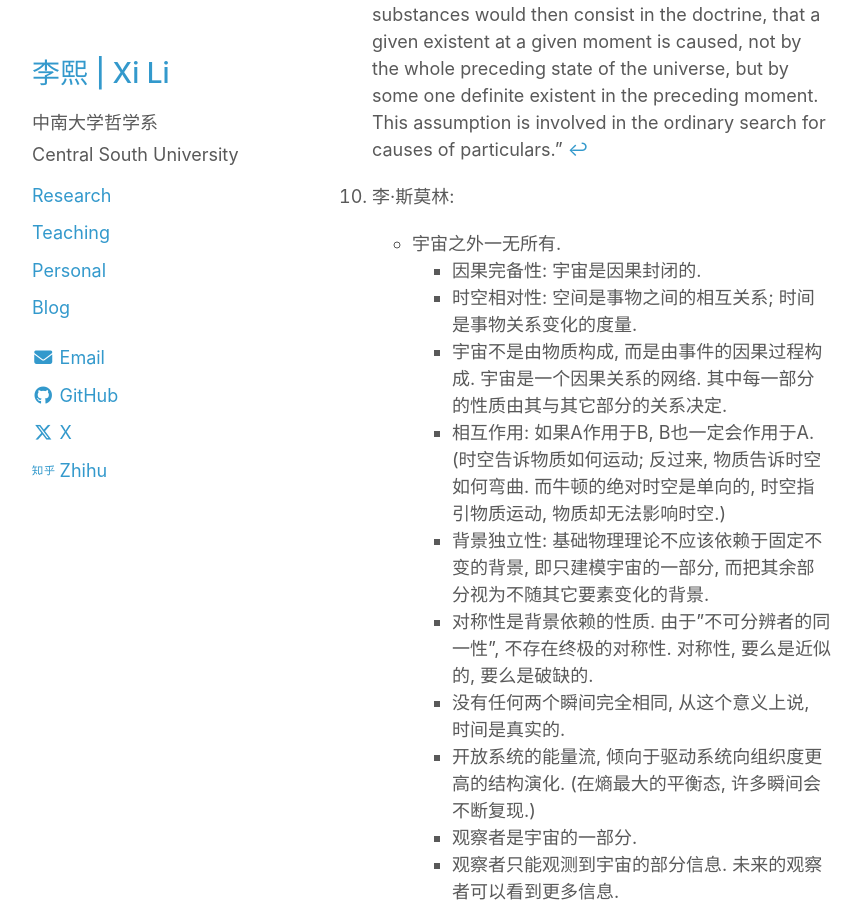
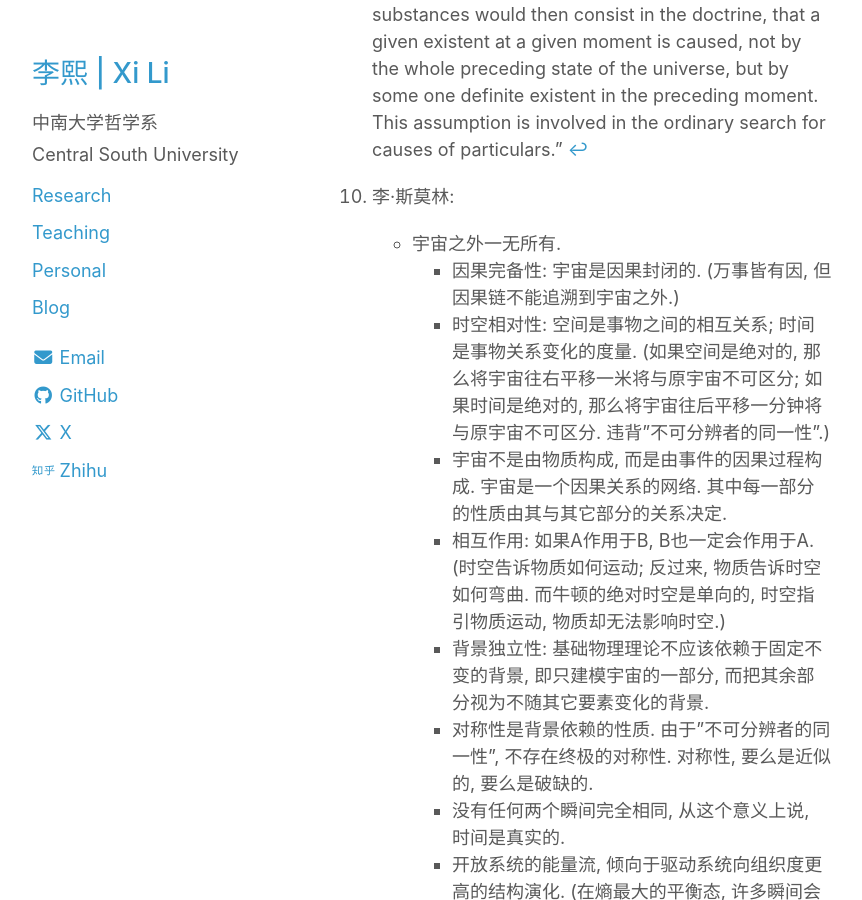
Before and after one commit to rickylixi/rickylixi.github.io, a Jekyll site: the page built from _posts/2025-10-08-leibniz-quotes.md, in a window 1280 px wide and 900 px high, scrolled down 52395 px. Shown: the whole window, without its empty margins (26-888 px from the left). Built offline with Jekyll 4.4.1, drawn with Linux system fonts in a browser that asks for light colours; comment, search, counter and statistics services are not loaded.

Commit message:
Update 2025-10-08-leibniz-quotes.md

```diff
--- a/_posts/2025-10-08-leibniz-quotes.md
+++ b/_posts/2025-10-08-leibniz-quotes.md
@@ -2014,8 +2014,8 @@ easier.
 [^10]: 李·斯莫林:
 
      - 宇宙之外一无所有.
-         - 因果完备性: 宇宙是因果封闭的.
-         - 时空相对性: 空间是事物之间的相互关系; 时间是事物关系变化的度量.
+         - 因果完备性: 宇宙是因果封闭的. (万事皆有因, 但因果链不能追溯到宇宙之外.)
+         - 时空相对性: 空间是事物之间的相互关系; 时间是事物关系变化的度量. (如果空间是绝对的, 那么将宇宙往右平移一米将与原宇宙不可区分; 如果时间是绝对的, 那么将宇宙往后平移一分钟将与原宇宙不可区分. 违背"不可分辨者的同一性".)
          - 宇宙不是由物质构成, 而是由事件的因果过程构成. 宇宙是一个因果关系的网络. 其中每一部分的性质由其与其它部分的关系决定.
          - 相互作用: 如果A作用于B, B也一定会作用于A. (时空告诉物质如何运动; 反过来, 物质告诉时空如何弯曲. 而牛顿的绝对时空是单向的, 时空指引物质运动, 物质却无法影响时空.)
          - 背景独立性: 基础物理理论不应该依赖于固定不变的背景, 即只建模宇宙的一部分, 而把其余部分视为不随其它要素变化的背景.
```
